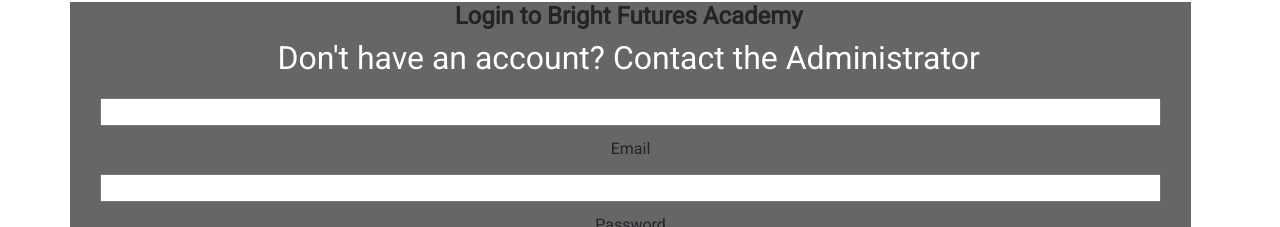
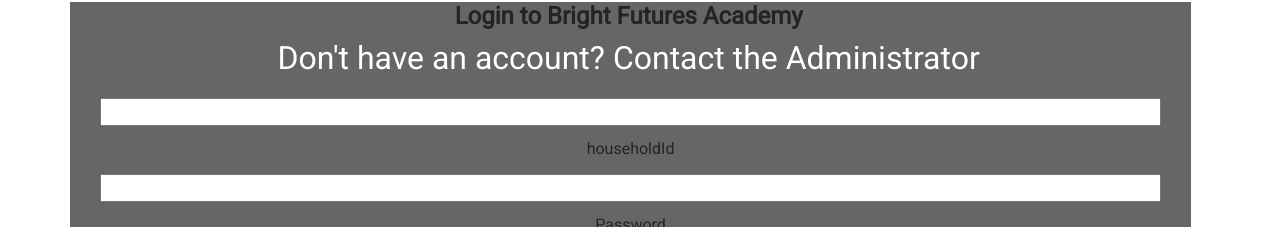
Before and after one commit to GTBitsOfGood/bright-futures-academy, a React (Create React App) app in the folder client/: page /login in a window 1280 px wide. Shown: the part 62-289 px from the top of the page. Built offline with nearby package versions, Linux system fonts and the light colour scheme.

Commit message:
Actually Add Auth

```diff
--- a/client/src/actions/authActions.js
+++ b/client/src/actions/authActions.js
@@ -7,12 +7,14 @@ import {
   HOUSEHOLD_LOADING
 } from "./types";
 
+const DEV_SERVER_LINK = "http://localhost:5000/api/household/"
+
 /**
  * Login - get household token
  */
 export const loginHousehold = householdData => dispatch => {
   axios
-    .post("/api/household/login", householdData)
+    .post(DEV_SERVER_LINK + "/login", householdData)
     .then(res => {
       // Save to localStorage
       // Set token to localStorage
--- a/client/src/components/Navbar.js
+++ b/client/src/components/Navbar.js
@@ -155,7 +155,7 @@ class PrimaryNavBar extends Component {
   }
 }
 
-Navbar.propTypes = {
+PrimaryNavBar.propTypes = {
   logoutHousehold: PropTypes.func.isRequired,
   auth: PropTypes.object.isRequired
 }
@@ -167,4 +167,4 @@ const mapStateToProps = state => ({
 export default connect(
   mapStateToProps,
   { logoutHousehold }
-)(Navbar);
+)(PrimaryNavBar);
--- a/client/src/pages/Login.js
+++ b/client/src/pages/Login.js
@@ -11,7 +11,7 @@ class Login extends Component {
   constructor() {
     super();
     this.state = {
-      email: "",
+      householdId: "",
       password: "",
       errors: {},
 
@@ -47,13 +47,12 @@ class Login extends Component {
     // prevent page from reloading
     e.preventDefault();
     const householdData = {
-      email: this.state.email,
+      householdId: this.state.householdId,
       password: this.state.password
     };
     console.log(householdData);
     // TODO: call the api route for login
     this.props.loginHousehold(householdData);
-    // debugger;
   };
 
   render() {
@@ -74,12 +73,11 @@ class Login extends Component {
               <div className="input-field col s12">
                 <input
                   onChange={this.onChange}
-                  value={this.state.email}
-                  error={errors.email}
-                  id="email"
-                  type="email"
+                  value={this.state.householdId}
+                  error={errors.householdId}
+                  id="householdId"
                 />
-                <label htmlFor="email">Email</label>
+                <label htmlFor="householdId">householdId</label>
               </div>
               <div className="input-field col s12">
                 <input
--- a/client/src/pages/ParentPortal.js
+++ b/client/src/pages/ParentPortal.js
@@ -3,8 +3,6 @@ import { PrimaryNavBar, StudentCard, AnnouncementList } from './../components';
 import {Button} from 'reactstrap';
 import './css/ParentPortal.css';
 import {ReactIsInDevelomentMode} from './../components/Utils';
-
-import { connect } from "react-redux";
 
 //TODO: Figure out he correct URL's for Production
 const API_STUDENT_DEV = "http://localhost:5000/api/student/"
@@ -50,8 +48,6 @@ class PaymentPortal extends Component {
 
   //TODO: Add logic for making payment
   render() {
-    const { user } = this.props.auth;
-
     return (
       <div id='parent-portal-container'>
         <PrimaryNavBar />
```
